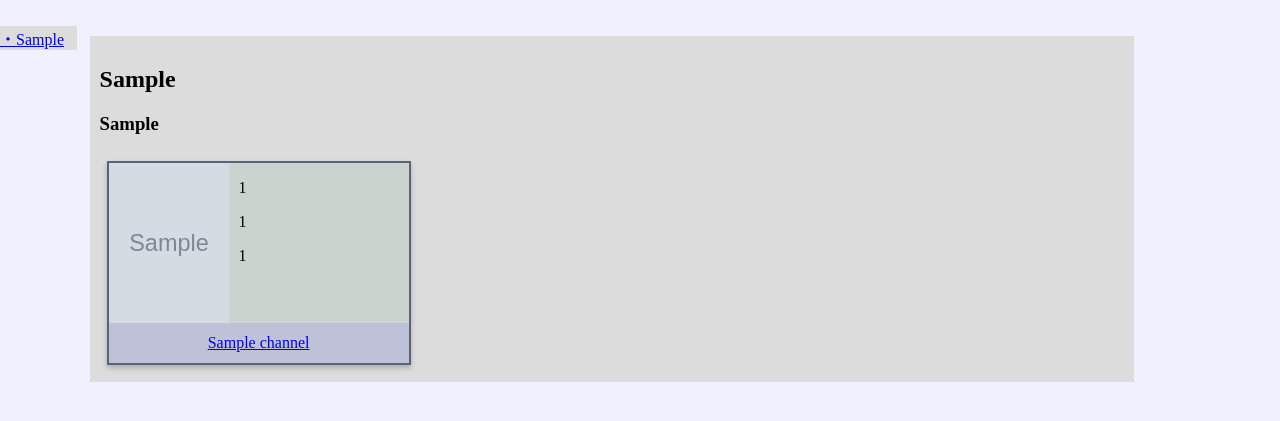
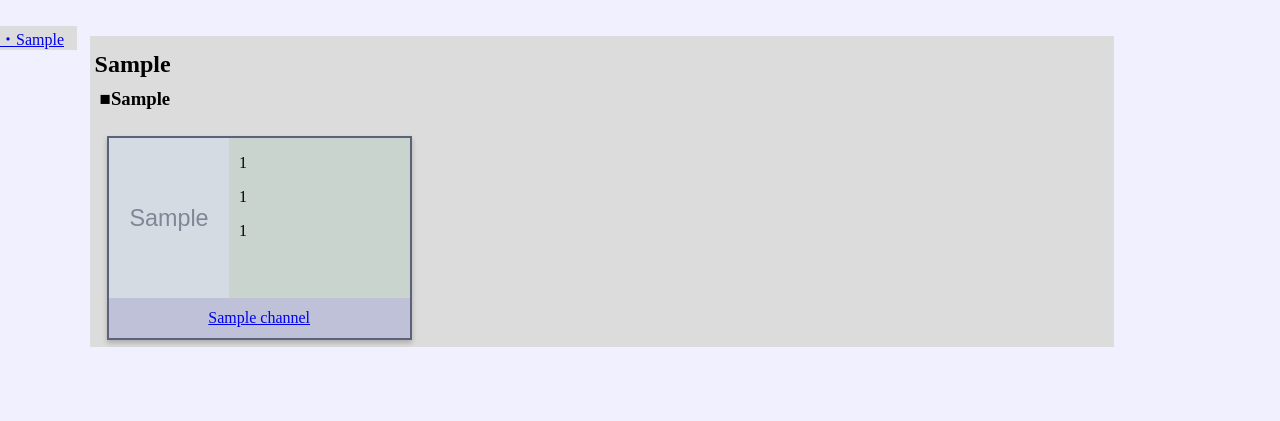
Before and after one commit to kojitrns/ytchan, a PHP site: the page made by view/src/index.php in a window 1280 px wide. Shown: the part 24-445 px from the top of the page. Run offline with PHP 8.4, Linux system fonts and the light colour scheme; tables that the repository leaves empty or names only in its code hold one stand-in row (values such as "Sample post"); grey boxes marked "Sample" are stand-in pictures; data that the repository does not hold is empty; some libraries are stand-ins or nearby versions.

Commit message:
minor update of css

```diff
--- a/view/src/css/main.css
+++ b/view/src/css/main.css
@@ -31,13 +31,24 @@ body{
 
 .main-category-panel{
 	width: 80%;
+	padding-top: 10px;
 	margin-top: 10px;
 	margin-left: 7%;
-	padding: 10px;
 	background-color: #DCDCDC;
 }
 
+.main-category-panel h2{
+	margin: 5px;
+}
+
 .chan-container{
+	margin-top: 15px;
+	margin: 10px;
+}
+
+.chan-container h3{
+	margin-top: -50px;
+	padding-top: 50px;
 }
 
 .clearfix:after {
@@ -47,7 +58,8 @@ body{
 }
 
 .chan-box{
-	width: 300px;
+	width: 30%;
+	min-width: 200px;
 	height: 200px;
     margin: 7px 7px;
 	background-color: #CAD4CF;
--- a/view/src/index.php
+++ b/view/src/index.php
@@ -71,7 +71,7 @@ show_left_panel(array_keys($category_list[$cur_category]));
 echo "<div class=\"main-category-panel\"><h2>$cur_category</h2>";
 $sub_categories = $category_list[$cur_category];
 foreach ($sub_categories as $subcategory => $rows) {
-	echo "<div class=\"chan-container clearfix\"><h3 id=\"$subcategory\">$subcategory</h3>";
+	echo "<div class=\"chan-container clearfix\"><h3 id=\"$subcategory\">■$subcategory</h3>";
 	foreach ($rows as $row) {
 		echo get_channel_cont($row);
 	}
```
